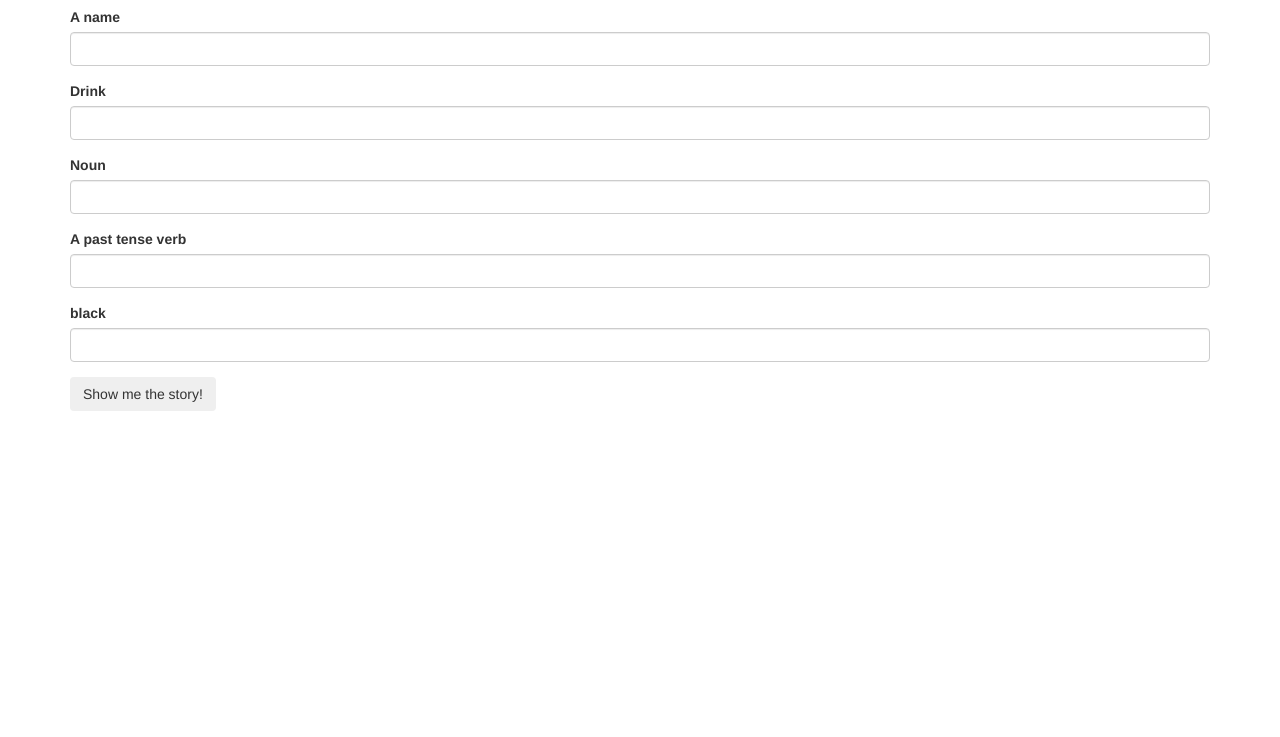
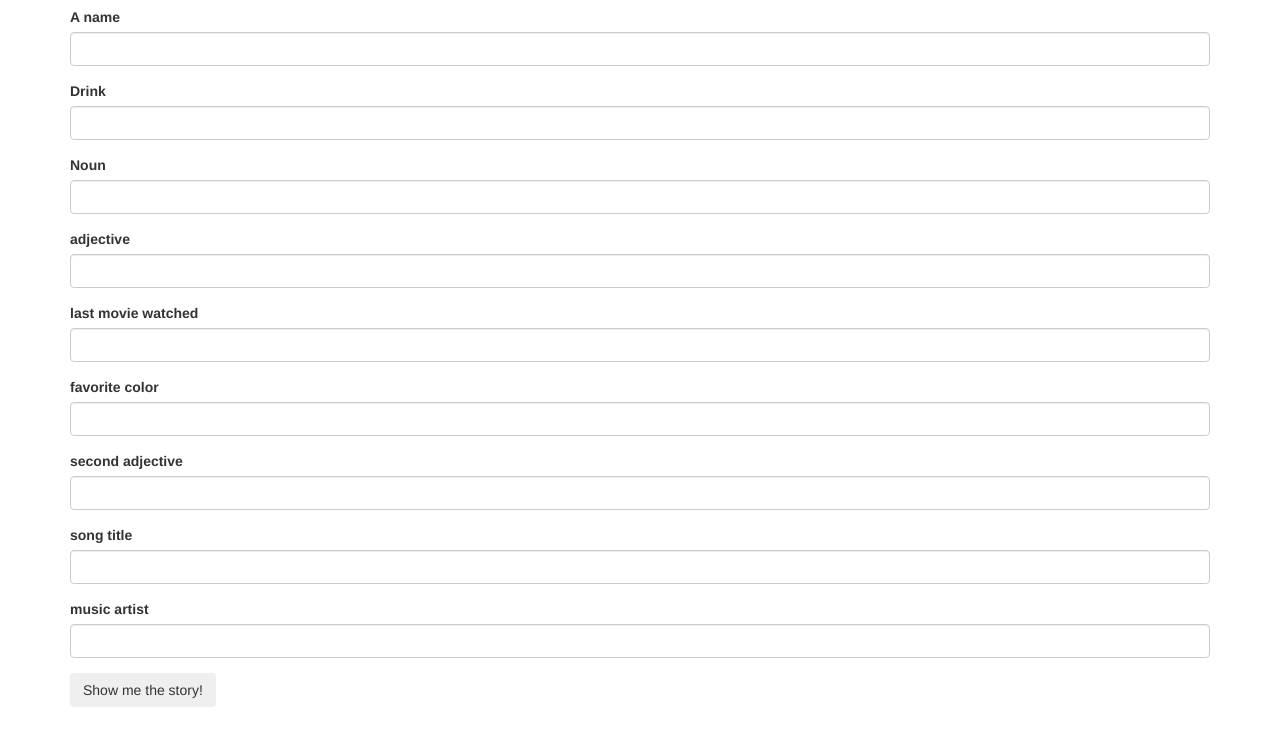
Before and after one commit to Alondradaisy/wednesday1, a plain HTML site: page index.html in a window 1280 px wide. Shown: the part 63-800 px from the top of the page. Drawn offline with Linux system fonts and the light colour scheme.

Commit message:
add corrections to form tag in index.html file, and corrections in scripts.js file.

```diff
--- a/index.html
+++ b/index.html
@@ -6,10 +6,12 @@
     <script src="js/jquery-3.4.1.js"></script>
     <script src="js/scripts.js"></script>
     <title>Document</title>
+    </head>
     <body>
+
         <div class="container">
           <h1>Fill in the blanks to write your story!</h1>
-          <div>
+            <div id="blanks">
             <form id="formOne">
               <div class="form-group">
                 <label for="person1">A name</label>
@@ -19,27 +21,51 @@
                 <label for="drink">Drink</label>
                 <input id="drink" class="form-control" type="text">
               </div>
+
               <div class="form-group">
                 <label for="noun">Noun</label>
                 <input id="noun" class="form-control" type="text">
               </div>
+
               <div class="form-group">
-                <label for="verb">A past tense verb</label>
-                <input id="verb" class="form-control" type="text">
+                <label for="adjective">adjective</label>
+                <input id="adjective" class="form-control" type="text">
               </div>
+
               <div class="form-group">
-                <label for="black">black</label>
-                <input id="black" class="form-control" type="text">
+                <label for="lastMovieWatched">last movie watched</label>
+                <input id="lastMovieWatched" class="form-control" type="text">
+              </div>
+
+              <div class="form-group">
+                <label for="favoriteColor">favorite color</label>
+                <input id="favoriteColor" class="form-control" type="text">
+              </div>
+
+              <div class="form-group">
+                <label for="adjective2">second adjective</label>
+                <input id="adjective2" class="form-control" type="text">
+              </div>
+
+              <div class="form-group">
+                <label for="songTitle">song title </label>
+                <input id="songTitle" class="form-control" type="text">
+              </div>
+
+              <div class="form-group">
+                <label for="artist">music artist</label>
+                <input id="musicArtist" class="form-control" type="text">
               </div>
 
               <button type="submit" class="btn">Show me the story!</button>
+
             </form>
           </div>
-
+          </div>
           <div id="story">
             <h1>A fantastical adventure</h1>
             <p>
-    Once upon a time, <span class="person1"></span>was on their daily run to Trader Joe's.  When they went to get their kombucha to cool off, they realized they were craving <span class="drink"></span>!! When they went to pick out the beverage, they saw <span class="noun">take the last one.</span><span class="person1">decided to challenge</span> <span class="noun"></span>to a dance battle for the <span class="drink"></span>. So in the middle of Trader Joe's, they danced a noble dance battle. <span class="person1"></span>. They did their most fluid and <span class="adjective"></span> dance moves, but they at no match for <span class="noun">'s</span> finishing dance move. <span class="lastMovieWatched"></span> <span class="favorite color"></span>! <span class="person1"></span> was dismayed that they lost. Then <span class="noun"></span> approached them and said, "That was a <span class="adjective2"></span> battle! I was impressed by your sick moves, so here's a gift." They gave them the <span class="drink"></span>! <span class="person"></span> was very uplifted by the gift and kind words so they started a flashmob with <span class="noun"></span> to <span class="songTitle"></span> by <span class="artist"></span>! They started a dance crew and lived happily ever after. The End.
+    Once upon a time, <span class="person1"></span> was on their daily run to Trader Joe's.  When they went to get their kombucha to cool off, they realized they were craving <span class="drink"></span>!! When they went to pick out the beverage, they saw <span class="noun">take the last one.</span><span class="person1">decided to challenge</span> <span class="noun"></span>to a dance battle for the <span class="drink"></span>. So in the middle of Trader Joe's, they danced a noble dance battle. <span class="person1"></span>. They did their most fluid and <span class="adjective"></span> dance moves, but they at no match for <span class="noun">'s</span> finishing dance move. <span class="lastMovieWatched"></span> <span class="favorite color"></span>! <span class="person1"></span> was dismayed that they lost. Then <span class="noun"></span> approached them and said, "That was a <span class="adjective2"></span> battle! I was impressed by your sick moves, so here's a gift." They gave them the <span class="drink"></span>! <span class="person1"></span> was very uplifted by the gift and kind words so they started a flashmob with <span class="noun"></span> to <span class="songTitle"></span> by <span class="musicArtist"></span>! They started a dance crew and lived happily ever after. The End.
 
             </p>
           </div>
--- a/js/scripts.js
+++ b/js/scripts.js
@@ -1,16 +1,12 @@
 $(document).ready(function() {
-    $("#formOne").submit(function() {
-    var person1Input = $("input#person1").val();
-    var drinkInput = $("input#drink").val();
-    var nounInput = $("input#noun").val();
-    var verbInput = $("input#verb").val();
-    var blackInput = $("input#black").val();
+    $("#blanks form").submit(function(event) {
+      var blanks = ["person1", "drink", "noun","adjective","lastMovieWatched", "favoriteColor", "adjective2", "songTitle", "musicArtist"];
 
-    $(".person1").text("person1Input");
-    $(".drink").text("drinkInput");
-    $(".noun").text("nounInput");
-    $(".verb").text("verbInput");
-    $(".black").text("blackInput");
+      blanks.forEach(function(blank) {
+        var userInput = $("input#" + blank).val();
+        console.log(userInput);
+        $("." + blank).text(userInput).val();
+      });
 
     $("#story").show();
 
```
